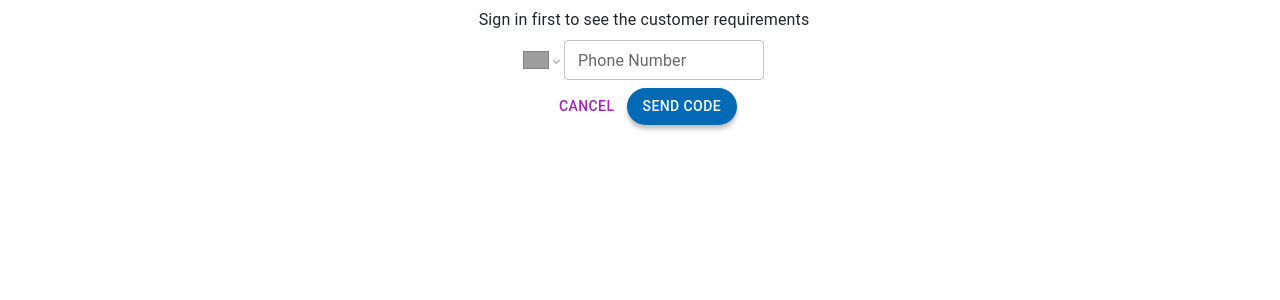
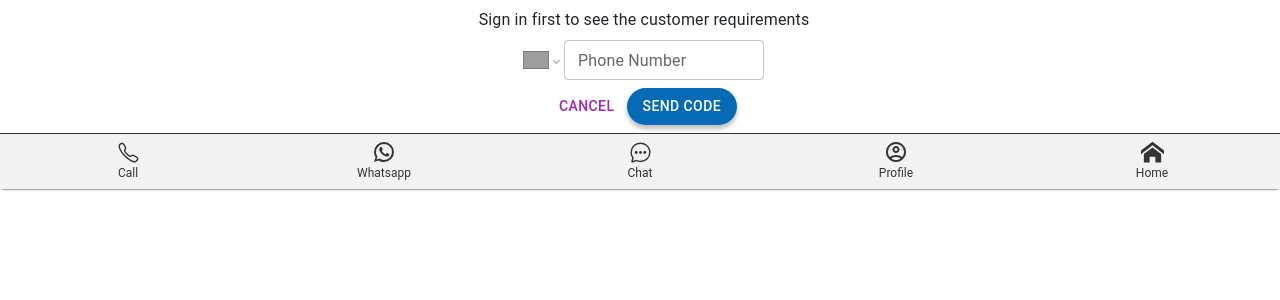
Before and after one commit to gadset/partnerapp, a React (Create React App) app: page / in a window 1280 px wide. Shown: the top 300 px of the page. Built offline with nearby package versions, Linux system fonts and the light colour scheme; grey boxes are pictures that could not be loaded.

Commit message:
Added Footer

```diff
--- a/src/App.js
+++ b/src/App.js
@@ -16,7 +16,9 @@ import { collection, doc, setDoc ,getDocs} from "firebase/firestore";
 import { firestoredb } from '.';
 import { useEffect } from 'react';
 import { ToastContainer } from 'react-toastify';
-
+// akarsh-footer
+import Footer from './Navbar/Footer';
+//
 function App() {
   const auth= getAuth();
   var user;
@@ -47,6 +49,8 @@ function App() {
 
     </div>
     </Switch>
+       {/* akarsh-footer */}
+           <Footer />
     </Router>
   );
 }
--- /dev/null
+++ b/src/Navbar/Footer.js
@@ -0,0 +1,104 @@
+import React from 'react';
+import Box from '@mui/material/Box';
+import { Paper } from '@mui/material';
+import BottomNavigation from '@mui/material/BottomNavigation';
+import BottomNavigationAction from '@mui/material/BottomNavigationAction';
+import useMediaQuery from '@mui/material/useMediaQuery';
+import { IoCallOutline, IoChatbubbleEllipsesOutline } from 'react-icons/io5';
+import WhatsAppIcon from '@mui/icons-material/WhatsApp';
+import AccountCircleOutlinedIcon from '@mui/icons-material/AccountCircleOutlined';
+import { ImHome } from 'react-icons/im';
+import { IconContext } from 'react-icons';
+
+export default function Footer() {
+    const Mobile = useMediaQuery('(max-width:400px)');
+  return (
+    <Box sx={{ zIndex: 999, width: '100%' }}>
+      <Paper>
+        <BottomNavigation
+          sx={{
+            backgroundColor: '#F2F2F2',
+            justifyContent: 'space-around',
+            width: '100%',
+            borderTop:'1px solid #333333',
+            boxShadow:'none'
+          }}
+          showLabels
+        >
+          <BottomNavigationAction
+            label="Call"
+            icon={
+              <IconContext.Provider value={{ size: '23px' }}>
+                <IoCallOutline />
+              </IconContext.Provider>
+            }
+            style={{ color: '#333333' }}
+            sx={{
+                padding:Mobile? 0:'auto',
+                minWidth:Mobile? '60px':'80px',
+                fontFamily: 'Work Sans, sans-serif',
+                fontWeight: 400,
+                size:'12px'
+            }}
+          />
+          <BottomNavigationAction
+            label="Whatsapp"
+            icon={<WhatsAppIcon />}
+            style={{ color: '#333333' }}
+            sx={{
+                padding:Mobile? 0:'auto',
+                minWidth:Mobile? '60px':'80px',
+                fontFamily: 'Work Sans, sans-serif',
+                fontWeight: 400,
+                size:'12px'
+            }}
+          />
+          <BottomNavigationAction
+            label="Chat"
+            icon={
+              <IconContext.Provider value={{ size: '23px' }}>
+                <IoChatbubbleEllipsesOutline />
+              </IconContext.Provider>
+            }
+            style={{ color: '#333333' }}
+            sx={{
+                padding:Mobile? 0:'auto',
+                minWidth:Mobile? '60px':'80px',
+                fontFamily: 'Work Sans, sans-serif',
+                fontWeight: 400,
+                size:'12px'
+            }}
+          />
+          <BottomNavigationAction
+            label="Profile"
+            icon={<AccountCircleOutlinedIcon />}
+            style={{ color: '#333333' }}
+            sx={{
+                padding:Mobile? 0:'auto',
+                minWidth:Mobile? '60px':'80px',
+                fontFamily: 'Work Sans, sans-serif',
+                fontWeight: 400,
+                size:'12px'
+            }}
+          />
+          <BottomNavigationAction
+            label="Home"
+            icon={
+              <IconContext.Provider value={{ size: '23px' }}>
+                <ImHome />
+              </IconContext.Provider>
+            }
+            style={{ color: '#333333' }}
+            sx={{
+                padding:Mobile? 0:'auto',
+                minWidth:Mobile? '60px':'80px',
+                fontFamily: 'Work Sans, sans-serif',
+                fontWeight: 400,
+                size:'12px'
+            }}
+          />
+        </BottomNavigation>
+      </Paper>
+    </Box>
+  );
+}
```
